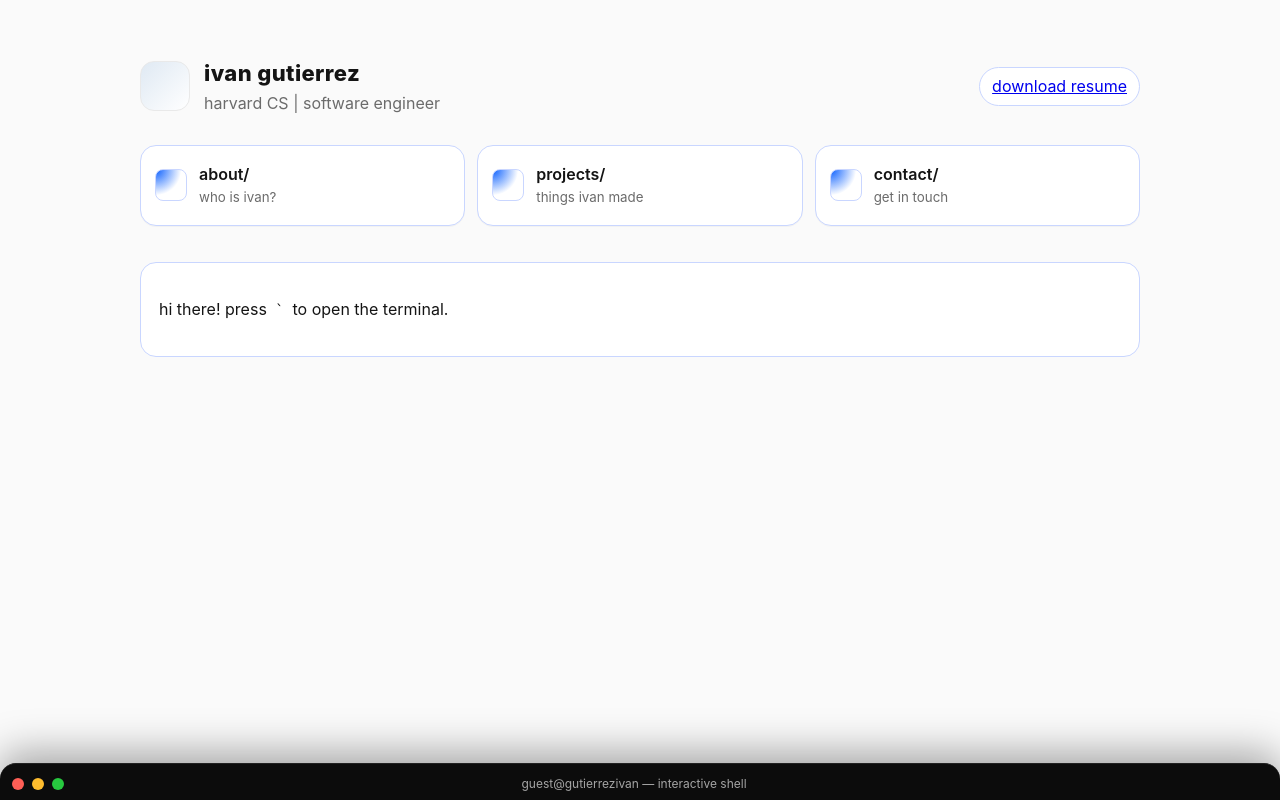
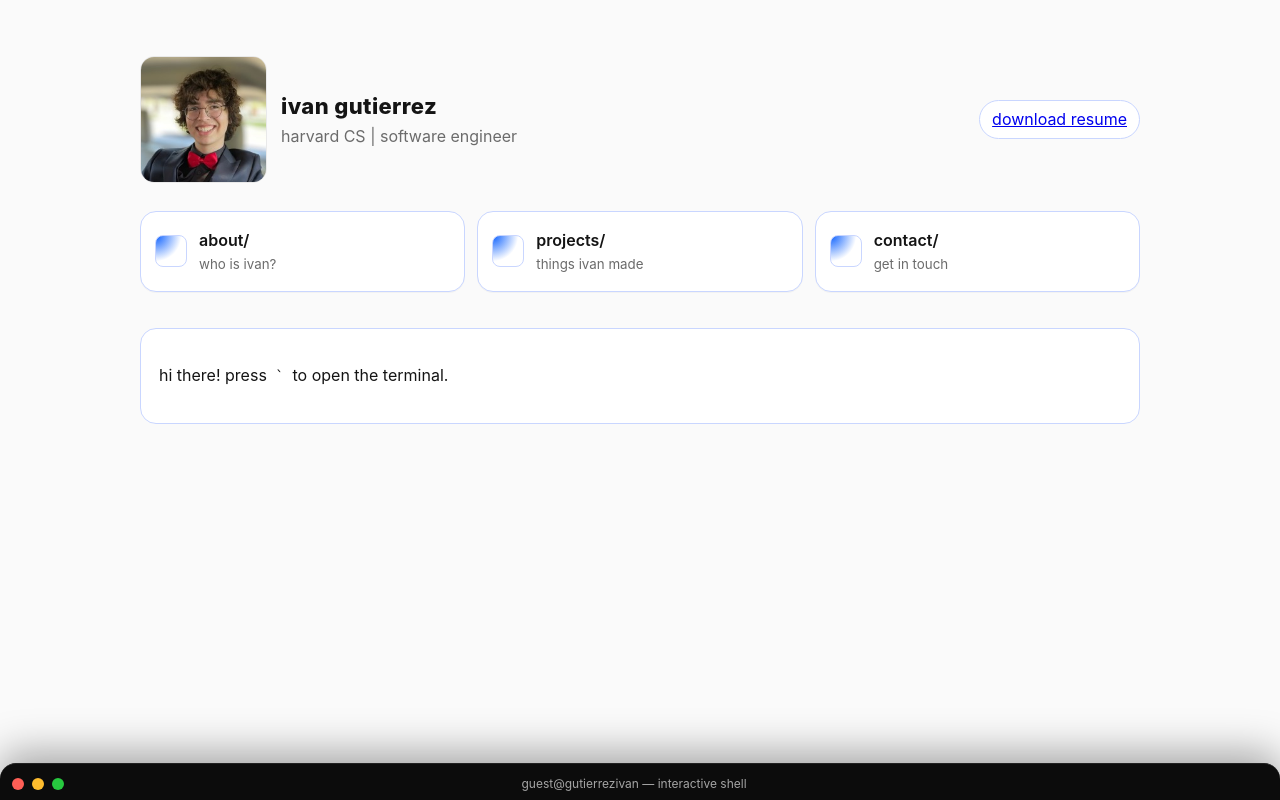
Before and after one commit to ivanharvard/gutierrezivan, a React (Vite) app in the folder gutierrezivan/: page / in a window 1280 px wide. Built offline with nearby package versions, Linux system fonts and the light colour scheme.

Commit message:
add avatar

```diff
--- a/gutierrezivan/src/components/RootHeader.tsx
+++ b/gutierrezivan/src/components/RootHeader.tsx
@@ -2,7 +2,9 @@ export default function RootHeader() {
     return (
         <header className="header">
             <div className="brand">
-                <div className="avatar" aria-hidden />
+                <div className="avatar" aria-hidden>
+                    <img src="/avatar.jpg" alt="Ivan Gutierrez" />
+                </div>
                 <div>
                     <div className="title">ivan gutierrez</div>
                     <div className="muted">harvard CS | software engineer</div>
--- a/gutierrezivan/src/styles/global.css
+++ b/gutierrezivan/src/styles/global.css
@@ -187,7 +187,8 @@ body {
 .wrap { max-width: 1000px; margin: 0 auto; padding: 56px 20px 96px; }
 .header { display:flex; align-items:center; justify-content:space-between; gap:16px; margin-bottom:28px; }
 .brand { display:flex; align-items:center; gap:14px; }
-.avatar { width:48px; height:48px; border-radius:14px; background: linear-gradient(135deg,#dfe9f3,#ffffff); border:1px solid #e9e9e9; }
+.avatar { width:125px; height:125px; border-radius:14px; background: linear-gradient(135deg,#dfe9f3,#ffffff); border:1px solid #e9e9e9; overflow: hidden; }
+.avatar img { width: 100%; height: 100%; object-fit: cover; display: block; }
 .title { font-weight:800; letter-spacing:.4px; font-size:22px; }
 .pill { border:1px solid var(--ring); border-radius:999px; padding:6px 12px; background:var(--card); }
 
```
Also changed, not shown: gutierrezivan/public/avatar.jpg (added).
